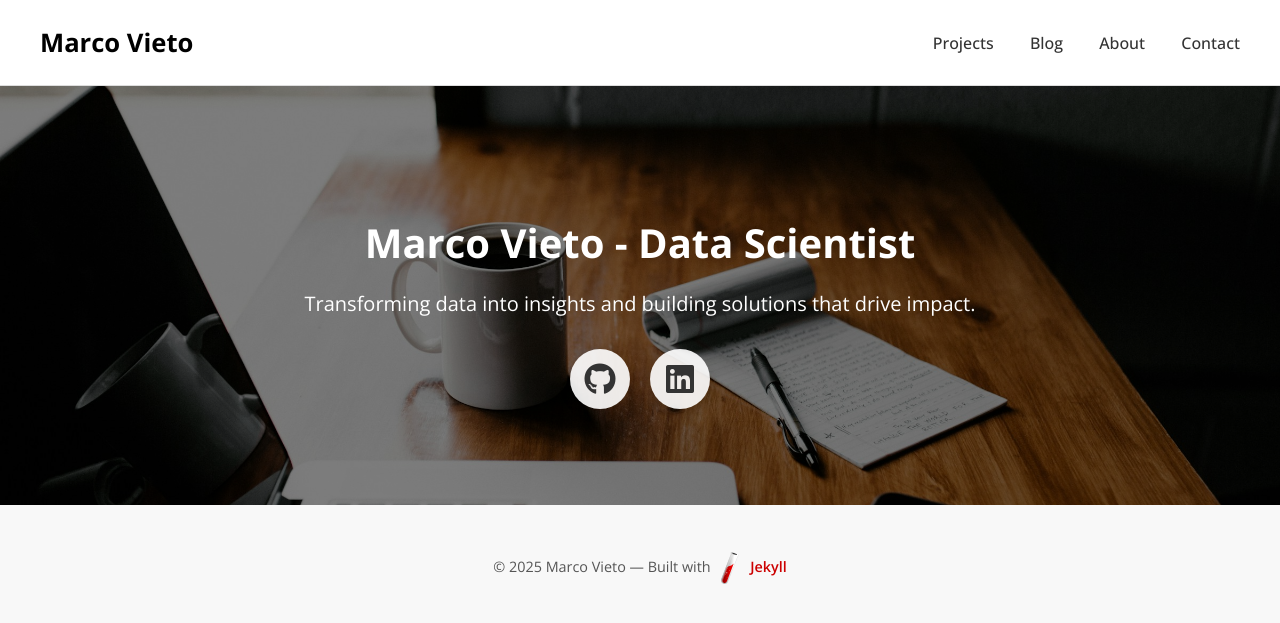
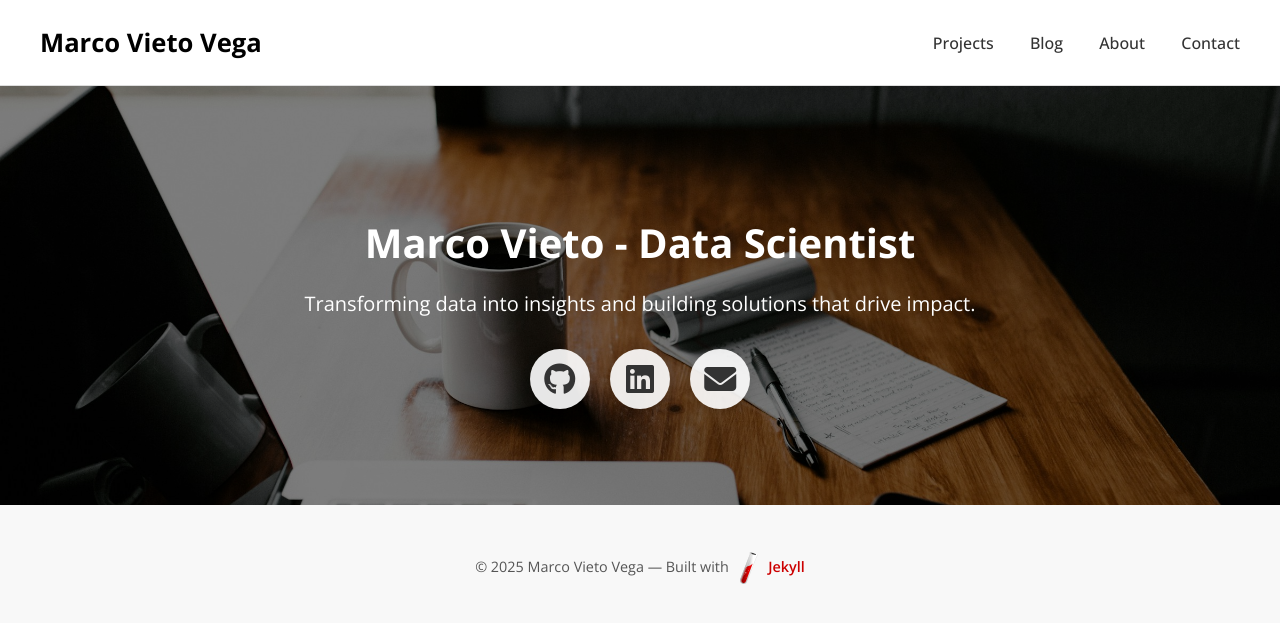
Before and after one commit to marcovietovega/portfolio, a Jekyll site: the page built from index.md, in a window 1280 px wide. Shown: the top 623 px of the page. Built offline with Jekyll 4.4.1, drawn with Linux system fonts in a browser that asks for light colours.

Commit message:
feat: update author name in _config.yml and add email link in index.md
- Updated author name to "Marco Vieto Vega" in _config.yml
- Added email link to social icons in index.md

```diff
--- a/_config.yml
+++ b/_config.yml
@@ -1,9 +1,9 @@
-title: "Marco Vieto"
+title: "Marco Vieto Vega"
 description: "A sleek, modern Jekyll site for data science projects"
 baseurl: "/portfolio"
 url: "https://mv03790.github.io"
 author:
-  name: "Marco Vieto"
+  name: "Marco Vieto Vega"
   email: "mv03790@gmail.com"
   social:
     github: "mv03790"
--- a/index.md
+++ b/index.md
@@ -15,6 +15,9 @@ title: "Home"
       <a href="https://linkedin.com/in/{{ site.author.social.linkedin }}" target="_blank" title="LinkedIn">
         <i class="fab fa-linkedin"></i>
       </a>
+      <a href="mailto:{{ site.author.email }}" target="_blank" title="Email">
+        <i class="fas fa-envelope"></i>
+      </a>
     </div>
 
   </div>
```
